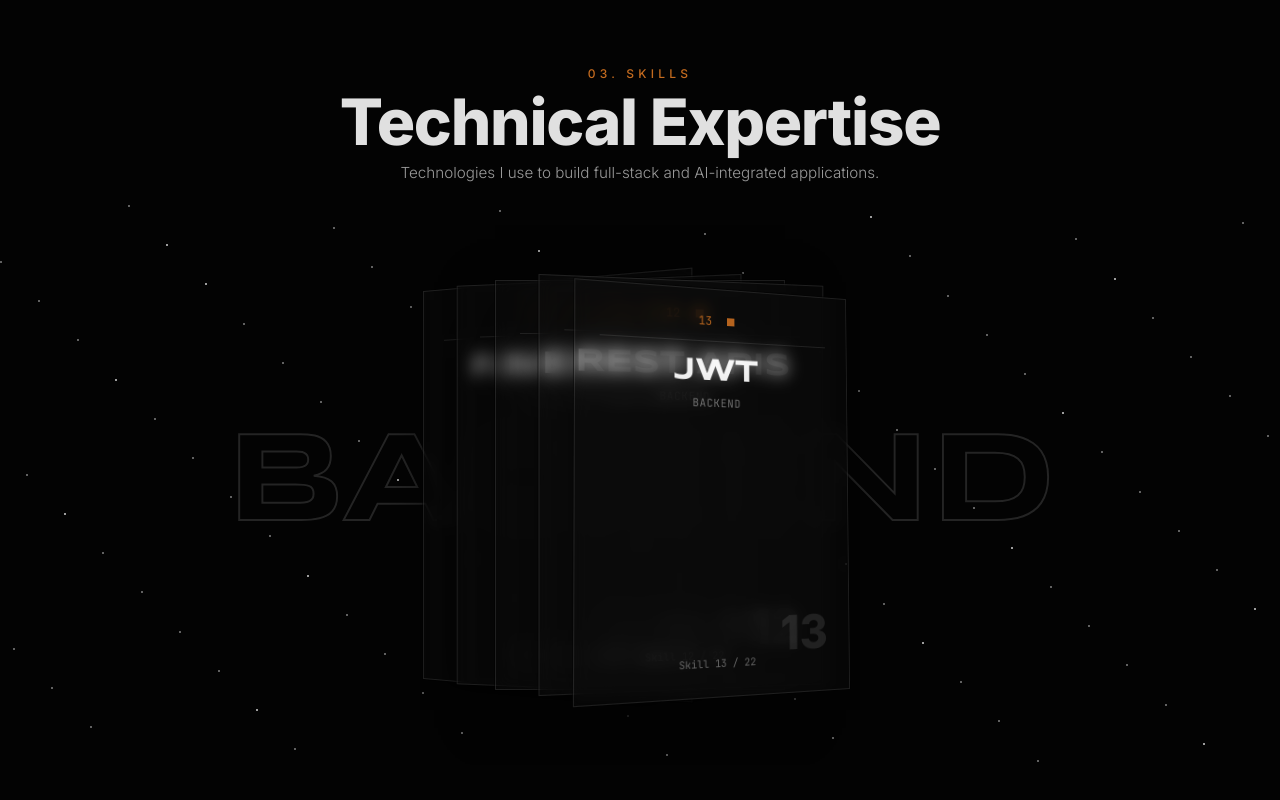
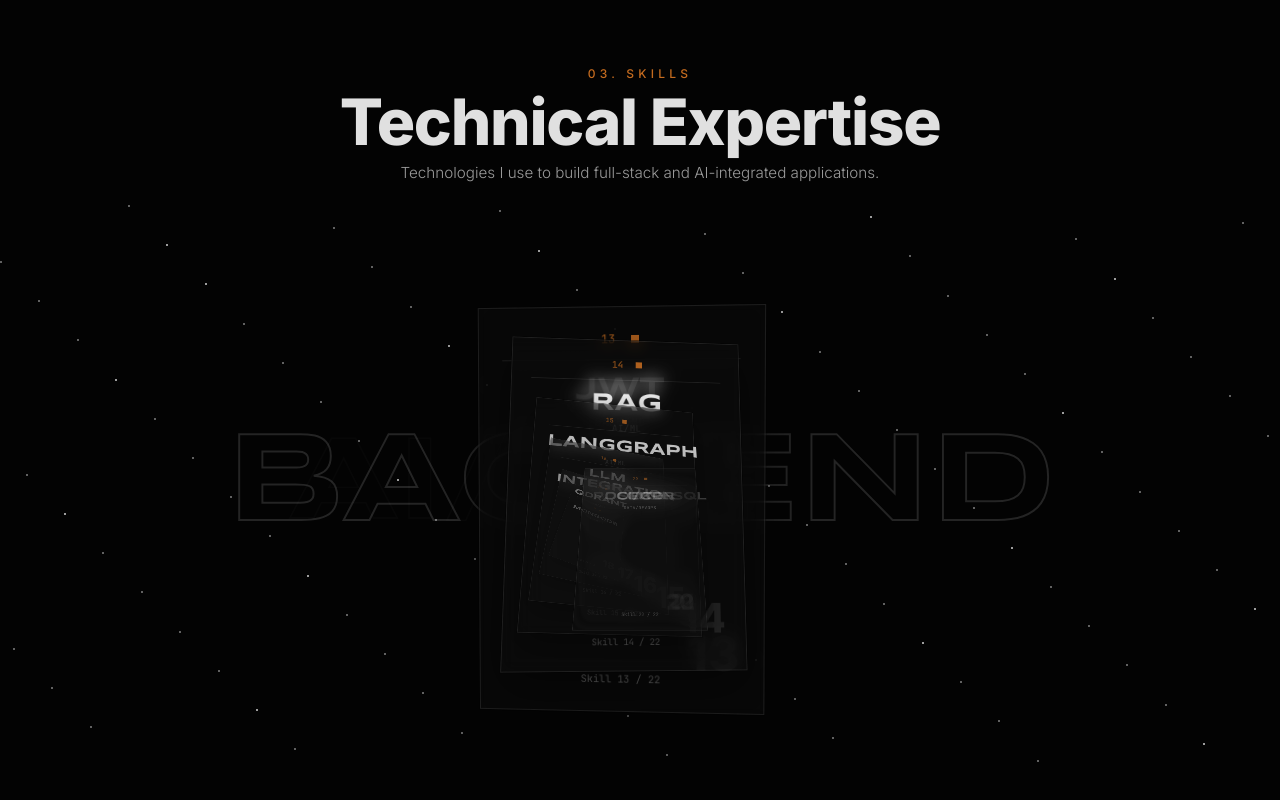
Before and after one commit to Ganesh-123-maker/ganesh-portfolio, a Next.js app: page / in a window 1280 px wide. Shown: the part 2786-3586 px from the top of the page. Built offline with nearby package versions, Linux system fonts and the light colour scheme; no server answers.

Commit message:
Skills deck: true one-at-a-time cycle with overlapping group words (flat 22-card cycle, front pop, exiting slide-off, back stack)

```diff
--- a/src/components/Sections.tsx
+++ b/src/components/Sections.tsx
@@ -68,66 +68,76 @@ function JourneyCard({ entry, dir }: { entry: JourneyEntry; dir: number }) {
   );
 }
 
-// Skills deck: one card's state from global deck scroll progress.
-// Before its group segment it sits deep and invisible; during the
-// segment it fans into its slot; at the segment end it sinks back.
+// Skills deck: true one-at-a-time cycle, from the fresh reference study.
+// Flat card index f (0..21 across all groups). Front position = v * total.
+// depth d = f - front:
+//   d in [-1, 0): card just left the front, sliding off large and fading to the side.
+//   d in [0, 5]: stack behind the front card, smaller, more tilted, dimmer, stepping
+//     forward as the front advances; the front card pops (scale bulge) mid-approach.
+//   d > 5: far-future cards, small and dim, peeking behind the stack.
+//   d < -1: already shown, gone.
+// Group boundaries overlap because the next group's first card is already in the
+// stack (small, behind) while the previous group's last card is still front.
 function deckCardValue(
   v: number,
-  groupIndex: number,
-  cardIndex: number,
-  groupSize: number,
-  totalGroups: number,
+  flatIndex: number,
+  totalCards: number,
   prop: "opacity" | "scale" | "x" | "y" | "rotateX" | "rotateY" | "z",
 ): number {
-  const seg = 1 / totalGroups;
-  const start = groupIndex * seg;
-  const local = (v - start) / seg;
-  const centre = (groupSize - 1) / 2;
-  const fanX = (cardIndex - centre) * 45;
-  const fanRot = (cardIndex - centre) * 8;
-  if (local < 0) {
-    return { opacity: 0, scale: 0.7, x: fanX * 0.5, y: 100, rotateX: 30, rotateY: fanRot, z: -200 }[prop];
+  const front = v * totalCards;
+  const d = flatIndex - front;
+  const side = flatIndex % 2 === 0 ? -1 : 1;
+  // Entry: deck grows in from small/low during the first 3% of scroll.
+  const entry = Math.min(1, v / 0.03);
+  const entryScale = 0.75 + 0.25 * entry;
+  const entryY = 80 * (1 - entry);
+  let opacity: number, scale: number, x: number, y: number, rotateX: number, rotateY: number, z: number;
+  if (d < -1) {
+    opacity = 0; scale = 1.15; x = side * 140; y = 180; rotateX = -10; rotateY = side * 25; z = -150;
+  } else if (d < 0) {
+    // Exiting: p goes 1 (just front) -> 0 (gone) as d goes 0 -> -1.
+    const q = d + 1;
+    opacity = q; scale = 1.15 - 0.15 * q; x = side * 140 * (1 - q); y = 180 * (1 - q);
+    rotateX = -10 * (1 - q); rotateY = side * 25 * (1 - q); z = -150 * (1 - q);
+  } else if (d <= 5) {
+    // Stack: front is large/upright, deeper cards smaller/tilted/dimmer.
+    const pop = d < 1 ? 0.08 * Math.sin((1 - d) * Math.PI) : 0;
+    opacity = 1 - 0.14 * d;
+    scale = (1 - 0.12 * d + pop) * entryScale;
+    x = -18 * d;
+    y = 18 * d + entryY;
+    rotateX = 12 * d;
+    rotateY = 6 * d;
+    z = -120 * d + 50 * pop;
+  } else {
+    opacity = 0.22; scale = 0.6 * entryScale; x = 0; y = 80 + entryY;
+    rotateX = 30; rotateY = 0; z = -300;
   }
-  if (local > 1) {
-    return { opacity: 0, scale: 0.8, x: fanX, y: -80, rotateX: -15, rotateY: fanRot, z: -150 }[prop];
+  if (d >= 0 && d <= 5) {
+    // Front card itself should not carry the entry Y offset once entered.
+    if (d === 0) y = entryY;
   }
-  const stagger = groupSize > 1 ? (cardIndex / (groupSize - 1)) * 0.3 : 0;
-  const appear = Math.min(1, Math.max(0, (local - stagger) / 0.5));
-  const exit = Math.min(1, Math.max(0, (local - 0.85) / 0.15));
-  const slide = cardIndex % 2 === 0 ? -160 : 160;
-  const pop = 0.08 * Math.sin(appear * Math.PI);
-  const vals = {
-    opacity: appear * (1 - exit),
-    scale: 0.7 + 0.3 * appear + pop - 0.2 * exit,
-    x: fanX + slide * (1 - appear),
-    y: 80 * (1 - appear) - 40 * exit,
-    rotateX: 25 * (1 - appear) - 10 * exit,
-    rotateY: fanRot * (0.5 + 0.5 * appear) + (cardIndex % 2 === 0 ? -25 : 25) * (1 - appear),
-    z: -150 * (1 - appear) + 50 * Math.sin(appear * Math.PI) - 100 * exit,
-  };
-  return vals[prop];
+  return { opacity, scale, x, y, rotateX, rotateY, z }[prop];
 }
 
-function DeckWord({ word, progress, groupIndex, totalGroups }: { word: string; progress: MotionValue<number>; groupIndex: number; totalGroups: number }) {
+function DeckWord({ word, progress, startFlat, endFlat, totalCards }: { word: string; progress: MotionValue<number>; startFlat: number; endFlat: number; totalCards: number }) {
   const opacity = useTransform(progress, (v: number) => {
-    const seg = 1 / totalGroups;
-    const local = (v - groupIndex * seg) / seg;
-    if (local < 0 || local > 1) return 0;
-    const edge = Math.min(1, Math.min(local / 0.1, (1 - local) / 0.1));
-    return 0.9 * edge;
+    const front = v * totalCards;
+    if (front < startFlat - 1 || front > endFlat + 1) return 0;
+    const fadeIn = Math.min(1, front - (startFlat - 1));
+    const fadeOut = Math.min(1, endFlat + 1 - front);
+    return 0.9 * Math.min(fadeIn, fadeOut);
   });
   const scale = useTransform(progress, (v: number) => {
-    const seg = 1 / totalGroups;
-    const local = (v - groupIndex * seg) / seg;
-    if (local < 0 || local > 1) return 0.95;
-    return 0.95 + 0.05 * Math.min(1, local / 0.3);
+    const front = v * totalCards;
+    if (front < startFlat - 1 || front > endFlat + 1) return 0.95;
+    return 0.95 + 0.05 * Math.min(1, (front - startFlat) / 2);
   });
   const x = useTransform(progress, (v: number) => {
-    const seg = 1 / totalGroups;
-    const local = (v - groupIndex * seg) / seg;
-    if (local < 0) return -120;
-    if (local > 1) return 120;
-    return -120 * (1 - Math.min(1, local / 0.3));
+    const front = v * totalCards;
+    if (front < startFlat) return -120;
+    if (front > endFlat) return 120;
+    return -120 * (1 - Math.min(1, (front - startFlat) / 2));
   });
   return (
     <div className="pointer-events-none absolute left-1/2 top-1/2 z-0 -translate-x-1/2 -translate-y-1/2" aria-hidden="true">
@@ -138,14 +148,14 @@ function DeckWord({ word, progress, groupIndex, totalGroups }: { word: string; p
   );
 }
 
-function DeckCard({ skill, domain, n, progress, groupIndex, cardIndex, groupSize, totalGroups }: { skill: string; domain: string; n: string; progress: MotionValue<number>; groupIndex: number; cardIndex: number; groupSize: number; totalGroups: number }) {
-  const opacity = useTransform(progress, (v: number) => deckCardValue(v, groupIndex, cardIndex, groupSize, totalGroups, "opacity"));
-  const scale = useTransform(progress, (v: number) => deckCardValue(v, groupIndex, cardIndex, groupSize, totalGroups, "scale"));
-  const x = useTransform(progress, (v: number) => deckCardValue(v, groupIndex, cardIndex, groupSize, totalGroups, "x"));
-  const y = useTransform(progress, (v: number) => deckCardValue(v, groupIndex, cardIndex, groupSize, totalGroups, "y"));
-  const rotateX = useTransform(progress, (v: number) => deckCardValue(v, groupIndex, cardIndex, groupSize, totalGroups, "rotateX"));
-  const rotateY = useTransform(progress, (v: number) => deckCardValue(v, groupIndex, cardIndex, groupSize, totalGroups, "rotateY"));
-  const z = useTransform(progress, (v: number) => deckCardValue(v, groupIndex, cardIndex, groupSize, totalGroups, "z"));
+function DeckCard({ skill, domain, n, progress, flatIndex, totalCards }: { skill: string; domain: string; n: string; progress: MotionValue<number>; flatIndex: number; totalCards: number }) {
+  const opacity = useTransform(progress, (v: number) => deckCardValue(v, flatIndex, totalCards, "opacity"));
+  const scale = useTransform(progress, (v: number) => deckCardValue(v, flatIndex, totalCards, "scale"));
+  const x = useTransform(progress, (v: number) => deckCardValue(v, flatIndex, totalCards, "x"));
+  const y = useTransform(progress, (v: number) => deckCardValue(v, flatIndex, totalCards, "y"));
+  const rotateX = useTransform(progress, (v: number) => deckCardValue(v, flatIndex, totalCards, "rotateX"));
+  const rotateY = useTransform(progress, (v: number) => deckCardValue(v, flatIndex, totalCards, "rotateY"));
+  const z = useTransform(progress, (v: number) => deckCardValue(v, flatIndex, totalCards, "z"));
   return (
     <div className="absolute left-1/2 top-1/2 z-10 -translate-x-1/2 -translate-y-1/2">
       <motion.article
@@ -503,13 +513,17 @@ export function Skills() {
   const groups = portfolio.skillGroups;
   const totalGroups = groups.length;
   let counter = 0;
-  const cardsByGroup = groups.map((group) =>
-    group.skills.map((skill) => {
+  const cardsByGroup = groups.map((group) => {
+    const startFlat = counter;
+    const cards = group.skills.map((skill) => {
+      const flatIndex = counter;
       counter += 1;
       const n = String(counter).padStart(2, "0");
-      return { skill, n };
-    }),
-  );
+      return { skill, n, flatIndex };
+    });
+    return { cards, startFlat, endFlat: counter };
+  });
+  const totalCards = counter;
   const stars = Array.from({ length: 120 }, (_, i) => ({
     left: `${(i * 37 + 13) % 100}%`,
     top: `${(i * 53 + 7) % 100}%`,
@@ -530,20 +544,18 @@ export function Skills() {
               <span key={i} className="absolute h-[2px] w-[2px] rounded-full bg-white opacity-50" style={{ left: s.left, top: s.top }} aria-hidden="true" />
             ))}
             {groups.map((group, gi) => (
-              <DeckWord key={group.domain} word={group.domain} progress={scrollYProgress} groupIndex={gi} totalGroups={totalGroups} />
+              <DeckWord key={group.domain} word={group.domain} progress={scrollYProgress} startFlat={cardsByGroup[gi].startFlat} endFlat={cardsByGroup[gi].endFlat} totalCards={totalCards} />
             ))}
             {groups.map((group, gi) =>
-              cardsByGroup[gi].map((card, ci) => (
+              cardsByGroup[gi].cards.map((card) => (
                 <DeckCard
                   key={card.skill}
                   skill={card.skill}
                   domain={group.domain}
                   n={card.n}
                   progress={scrollYProgress}
-                  groupIndex={gi}
-                  cardIndex={ci}
-                  groupSize={group.skills.length}
-                  totalGroups={totalGroups}
+                  flatIndex={card.flatIndex}
+                  totalCards={totalCards}
                 />
               )),
             )}
```
